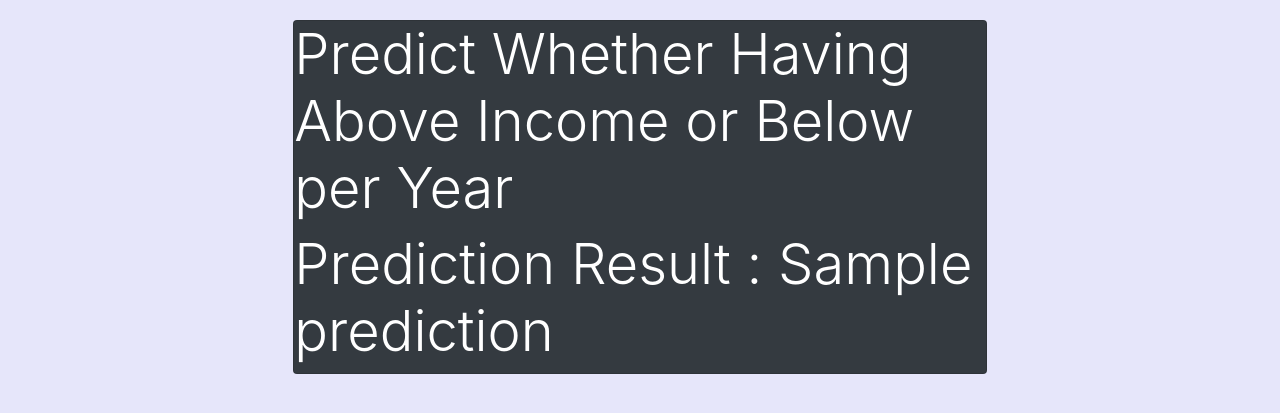
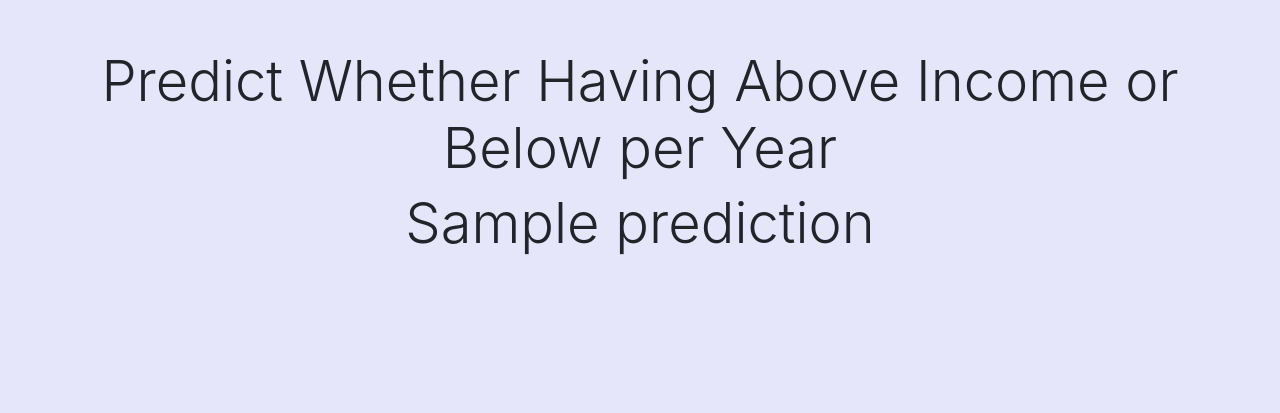
Before and after one commit to fakhrirobi/income-census, a Flask app: template templates/predict_result.html in a window 1280 px wide. Shown: the top 413 px of the page. Run offline with Flask 2, Linux system fonts and the light colour scheme; the template is opened without the code that fills it: most values are stand-ins (such as "Sample title", 1, 10 or a date in 2020); some libraries are stand-ins or nearby versions.

Commit message:
Update predict_result.html

```diff
--- a/templates/predict_result.html
+++ b/templates/predict_result.html
@@ -22,18 +22,12 @@
     />
 
 <body>
-    <div class="card-body">
-      <div class="col-lg-7 mx-auto">
-        <div class="card text-white bg-dark mb-3"">
-          <h3 class="display-4">Predict Whether Having Above  Income or Below per Year</h3>
-          <h4 class="display-4">Prediction Result : {{prediction}} </h4>
-        </div >
-      </div >
-    </div >
+    <div class="container-fluid"> <div class=" text-center mt-5 ">
+        <h3 class="display-4">Predict Whether Having Above  Income or Below per Year</h1>
+        <h2 class="display-4">{{prediction}}</h2>
+    </div>
+</body>
 
-
-
-</body>
 
     <script
       src="https://code.jquery.com/jquery-3.2.1.slim.min.js"
```
